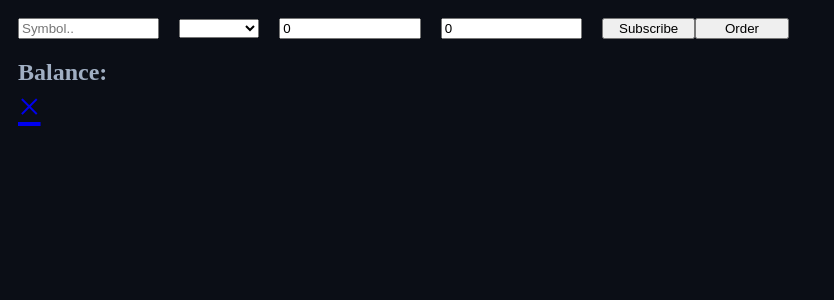
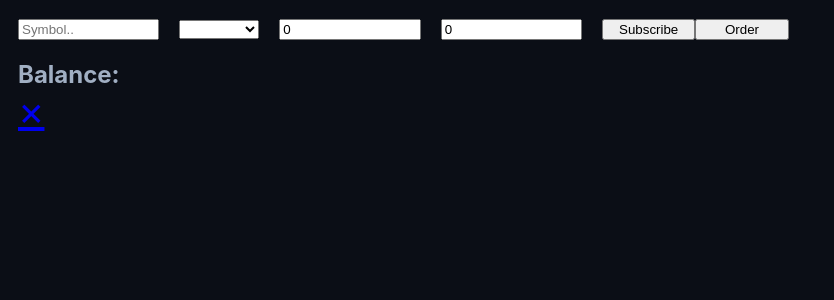
Before and after one commit to gsaukov/potok, an Angular app in the folder client/: page / in a window 1280 px wide. Shown: the top 300 px of the page, without its empty margins (0-834 px from the left). Built offline with nearby package versions, Linux system fonts and the light colour scheme; no server answers.

Commit message:
Global font.

```diff
--- a/client/src/styles.scss
+++ b/client/src/styles.scss
@@ -4,4 +4,5 @@ body {
   color: #a1afc3;
   overflow-y: scroll;
   overscroll-behavior: auto;
+  font-family: -apple-system,system-ui,BlinkMacSystemFont,"Segoe UI",Roboto
 }
```
